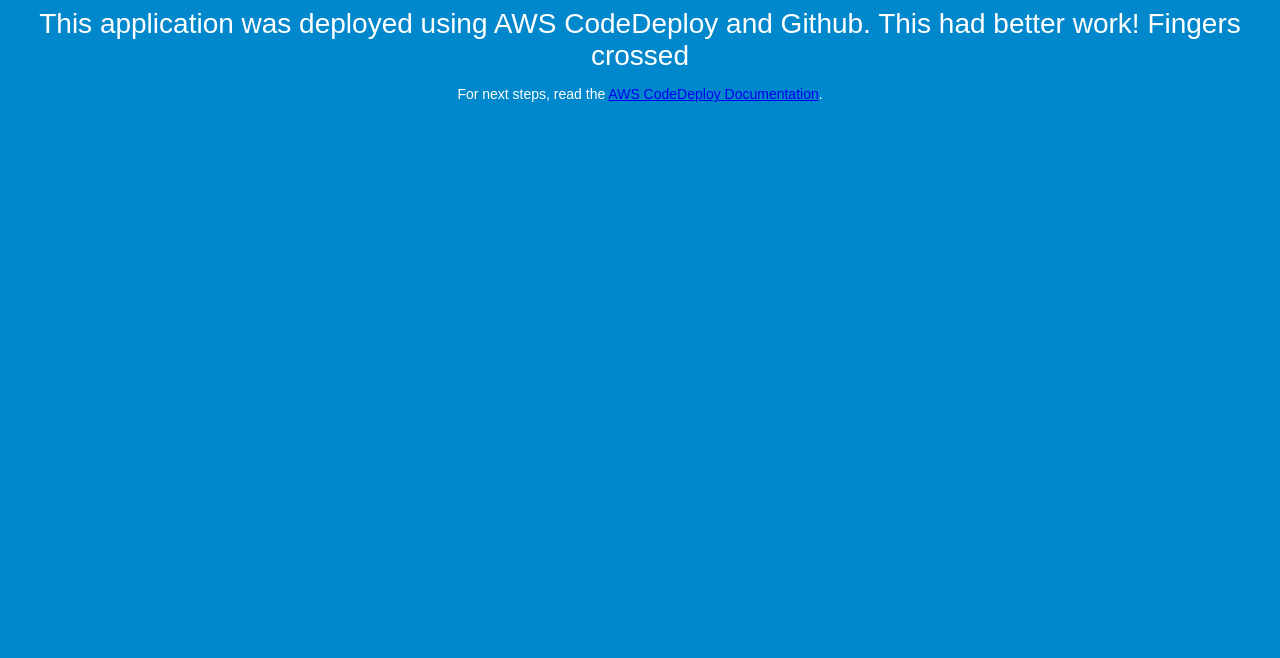
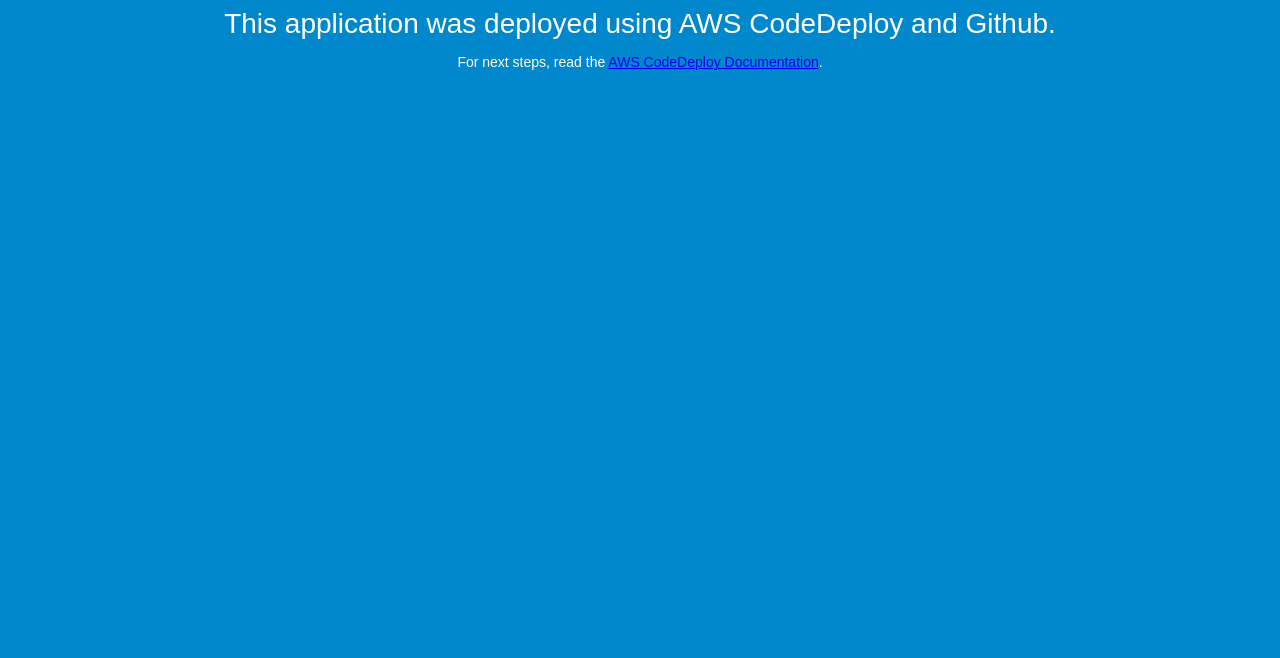
Before and after one commit to mattmcclean/matt-codedeploy-github-demo, a plain HTML site: page index.html in a window 1280 px wide. Shown: the part 142-800 px from the top of the page. Drawn offline with Linux system fonts and the light colour scheme.

Commit message:
Update index.html

```diff
--- a/index.html
+++ b/index.html
@@ -27,7 +27,7 @@
 <body>
   <div align="center">
     <h1>Congratulations</h1>
-    <h2>This application was deployed using AWS CodeDeploy and Github. This had better work! Fingers crossed</h2>
+    <h2>This application was deployed using AWS CodeDeploy and Github. </h2>
     <p>For next steps, read the <a href="http://aws.amazon.com/documentation/codedeploy">AWS CodeDeploy Documentation</a>.</p>
   </div>
 </body>
```
